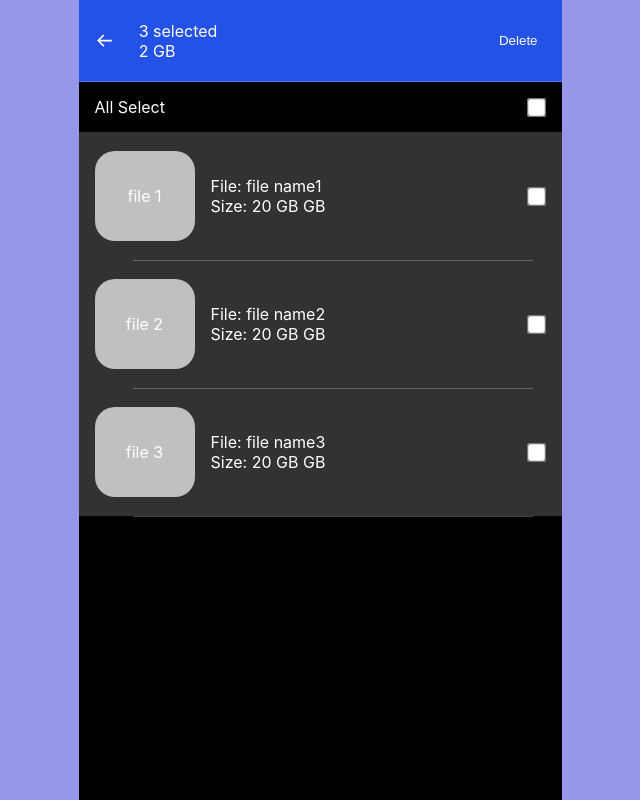
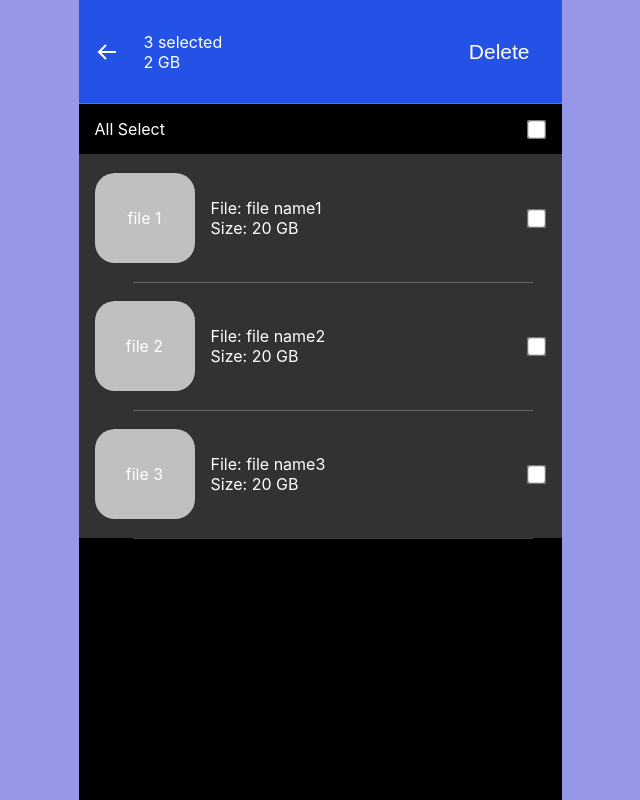
Before and after one commit to thanhtutzaw/google-file, a Next.js app: page / in a window 1280 px wide. Shown: the whole page, without its empty margins (320-960 px from the left). Built offline with nearby package versions, Linux system fonts and the light colour scheme.

Commit message:
fixed : media query

```diff
--- a/pages/index.js
+++ b/pages/index.js
@@ -69,12 +69,12 @@ export default function Home() {
 
     return (
       <label className={styles.cardContainer}>
-        <li style={isSelect ? { backgroundColor: 'rgb(37, 82, 230)' } : {}} className={styles.card} >
+        <li style={isSelect ? { backgroundColor: 'rgb(26 114 230)' } : {}} className={styles.card} >
           <div className={styles.cardLeft}>
             <div className={styles.photo}>file {f.id}</div>
             <div className={styles.fileInfo}>
               <div>File: file {f.filename}</div>
-              <div>Size: {f.size} GB</div>
+              <div>Size: {f.size}</div>
             </div>
           </div>
           <input style={{ scale: '1.5', Accentcolor: 'green' }} onChange={handleSelect} type="checkbox" value={f.id}></input>
--- a/styles/Home.module.css
+++ b/styles/Home.module.css
@@ -4,21 +4,30 @@
 
 .main {
   margin:0 auto;
-  background-color: rgb(37, 82, 230);
+  /* background-color: rgb(37, 82, 230); */
   background-color: rgb(0, 0, 0);
   max-width: 483px;
   width: 483px;
+  min-height:137vh;
 
-  min-height: 100vh;
-   /*padding: 4rem 0; */
+  /* height: -webkit-fill-available; */
+  /*padding: 4rem 0; */
   flex: 1;
   display: flex;
   color:rgb(255, 255, 255);
+  font-size: 1.3rem;
   /* flex-direction: column; */
   /* justify-content: center; */
   /* align-items: center; */
 }
+@media only screen and (min-height: 690px) {
+  .main{
+    min-height:100vh;
+    font-size: 1rem;
+    /* display: none; */
+  }
 
+}
 .title a {
   color: #0070f3;
   text-decoration: none;
@@ -60,7 +69,8 @@
   background-color: rgb(37, 82, 230);
   position: sticky;
   top:0;
-  height:82px;
+  /* height:82px; */
+  height:13vh;
   display: flex;
   align-items: center;
   justify-content: space-between;
@@ -74,7 +84,7 @@
   align-items: center;
 }
 .backBtn{
-  font-size: 1.2rem;
+  font-size: 1.5rem;
 
 }
 .trashNav_count p{
@@ -87,11 +97,12 @@
 .deleteBtn{
   background-color: transparent;
   color:white;
-  padding:.5rem;
+  padding:1rem;
   border-radius: 30px;
   border:none;
   cursor: pointer;
   -webkit-tap-highlight-color: transparent;
+  font-size: 21px;
 
 }
 .deleteBtn:hover , .deleteBtn:active{
@@ -142,7 +153,9 @@
 }
 .card:focus,
 .card:active {
-  background-color: rgb(47, 47, 214);
+  /* background-color: rgb(47, 47, 214); */
+  /* background-color: rgb(194, 17, 230); */
+  /* background-color: rgb(37, 82, 230); */
   /* color: #0070f3; */
   /* border-color: #0070f3; */
 }
```
